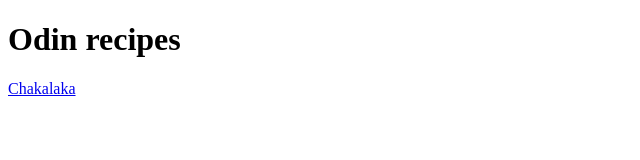
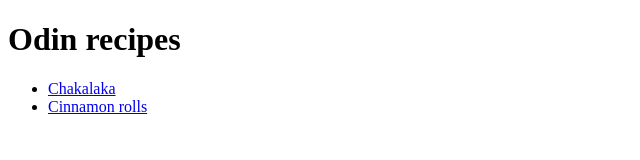
Before and after one commit to ashleydelic/odin-recipes, a plain HTML site: page index.html in a window 1280 px wide. Shown: the whole page, without its empty margins (0-640 px from the left). Drawn offline with Linux system fonts and the light colour scheme.

Commit message:
Add files via upload
Updated index.html odin recipes links

```diff
--- a/index.html
+++ b/index.html
@@ -8,7 +8,12 @@
 </head>
 <body>
     <h1>Odin recipes</h1>
-    <a href="file:///Users/ashleykhoza/odin-recipes/index.html">Chakalaka</a>
-
+    <ul>
+   <li> <a href="file:///Users/ashleykhoza/odin-recipes/index.html">Chakalaka</a>
+   </li>
+    <li>
+   <a href="file:///Users/ashleykhoza/odin-recipes/recipes/cinnamonrolls.html">Cinnamon rolls</a>
+    </li>
+</ul>
 </body>
 </html>
```
